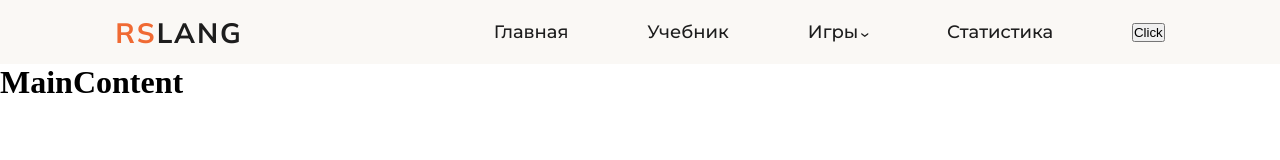
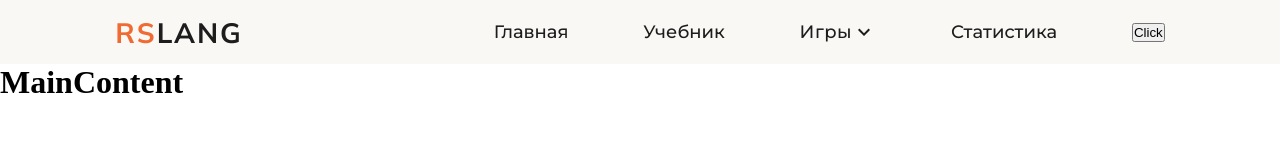
Before and after one commit to roman847/rslang, a React (Create React App) app: page / in a window 1280 px wide. Shown: the top 160 px of the page. Built offline with nearby package versions, Linux system fonts and the light colour scheme; the HTML template or start-up script is replaced by a standard one.

Commit message:
feat: add Select.tsx and MUI icons
move Selector.tsx in general components. Because it's now button with icon, added MUI icons into project.

```diff
--- a/package.json
+++ b/package.json
@@ -5,6 +5,7 @@
   "dependencies": {
     "@emotion/react": "^11.10.0",
     "@emotion/styled": "^11.10.0",
+    "@mui/icons-material": "^5.8.4",
     "@mui/material": "^5.10.1",
     "@reduxjs/toolkit": "^1.8.4",
     "@testing-library/jest-dom": "^5.16.5",
--- /dev/null
+++ b/src/components/Select/Select.tsx
@@ -0,0 +1,101 @@
+import React from 'react'
+import { IPropsSelectElement } from '../../core/interfaces/propsInterfaces'
+import {
+  Box,
+  Button,
+  ClickAwayListener,
+  Grow,
+  MenuItem,
+  MenuList,
+  Paper,
+  Popper,
+} from '@mui/material'
+import { Color } from '../../core/variables/constansts'
+import KeyboardArrowDownIcon from '@mui/icons-material/KeyboardArrowDown'
+
+const SelectElement = ({ fields }: IPropsSelectElement) => {
+  const [open, setOpen] = React.useState(false)
+  const anchorRef = React.useRef<HTMLButtonElement>(null)
+
+  const handleToggle = () => {
+    setOpen((prevOpen) => !prevOpen)
+  }
+
+  const handleClose = (event: Event | React.SyntheticEvent) => {
+    if (anchorRef.current && anchorRef.current.contains(event.target as HTMLElement)) {
+      return
+    }
+    setOpen(false)
+  }
+
+  function handleListKeyDown(event: React.KeyboardEvent) {
+    if (event.key === 'Tab') {
+      event.preventDefault()
+      setOpen(false)
+    } else if (event.key === 'Escape') {
+      setOpen(false)
+    }
+  }
+
+  const menuButtonStyles = {
+    fontFamily: ['Montserrat', 'sans-serif'].join(','),
+    color: Color.blackText,
+    fontWeight: 500,
+    padding: 0,
+    fontSize: '18px',
+    lineHeight: '22px',
+    textTransform: 'none',
+  }
+
+  return (
+    <div>
+      <Button
+        sx={menuButtonStyles}
+        ref={anchorRef}
+        id='composition-button'
+        aria-controls={open ? 'composition-menu' : undefined}
+        aria-expanded={open ? 'true' : undefined}
+        aria-haspopup='true'
+        onClick={handleToggle}
+      >
+        <Box>Игры</Box>
+        <KeyboardArrowDownIcon />
+      </Button>
+      <Popper
+        open={open}
+        anchorEl={anchorRef.current}
+        role={undefined}
+        placement='bottom-start'
+        transition
+        disablePortal
+      >
+        {({ TransitionProps, placement }) => (
+          <Grow
+            {...TransitionProps}
+            style={{
+              transformOrigin: placement === 'bottom-start' ? 'left top' : 'left bottom',
+            }}
+          >
+            <Paper>
+              <ClickAwayListener onClickAway={handleClose}>
+                <MenuList
+                  autoFocusItem={open}
+                  id='composition-menu'
+                  aria-labelledby='composition-button'
+                  onKeyDown={handleListKeyDown}
+                >
+                  {fields.map((field, index) => (
+                    <MenuItem key={index} onClick={handleClose}>
+                      {field}
+                    </MenuItem>
+                  ))}
+                </MenuList>
+              </ClickAwayListener>
+            </Paper>
+          </Grow>
+        )}
+      </Popper>
+    </div>
+  )
+}
+export default SelectElement
--- a/src/pages/main/components/Header/Header.tsx
+++ b/src/pages/main/components/Header/Header.tsx
@@ -2,7 +2,7 @@ import { AppBar, Link, Toolbar } from '@mui/material'
 import { Box } from '@mui/system'
 import React from 'react'
 import style from './Header.module.scss'
-import SelectElement from '../select/Select'
+import SelectElement from '../../../../components/Select'
 import clsx from 'clsx'
 import Logo from '../Logo/Logo'
 
@@ -15,7 +15,7 @@ const Header = () => {
           <Box className={style.nav__list}>
             <Link className={style.list__link}>Главная</Link>
             <Link className={style.list__link}>Учебник</Link>
-            <SelectElement fields={['Игры']} />
+            <SelectElement fields={['Игра 1', 'Игра 2', 'Игра 3', 'Игра 4']} />
             <Link className={style.list__link}>Статистика</Link>
             <button>Click</button>
           </Box>
```
Also changed, not shown: src/components/Select/index.ts (renamed from src/pages/main/components/select/index.ts).
